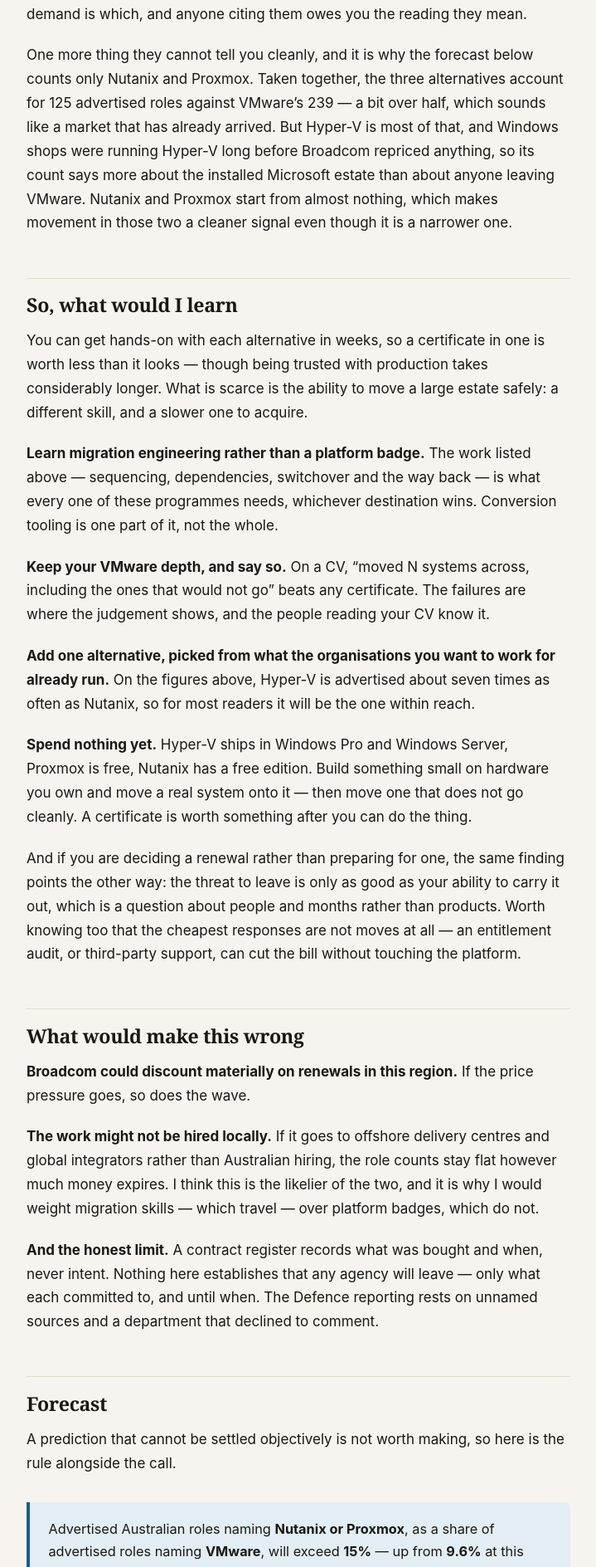
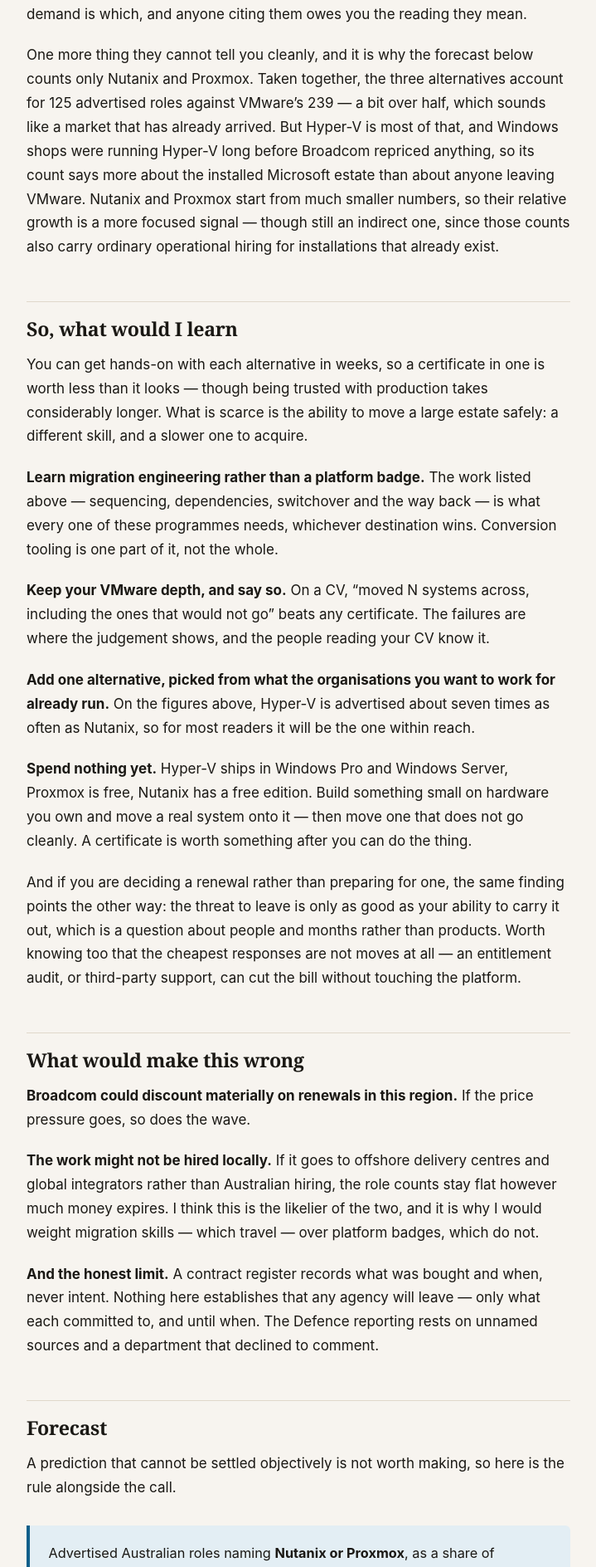
Before and after one commit to prathish-ks/prathish-ks.github.io, a Jekyll site: the page built from _posts/2026-11-02-learn-the-migration.md, in a window 1280 px wide. Shown: the part 3540-5428 px from the top of the page at 83% size, without its empty margins (280-999 px from the left). Built offline with Jekyll 4.4.1, drawn with Linux system fonts in a browser that asks for light colours.

Commit message:
Review fixes: narrow-phone labels, hiring-signal wording, stale comment
Measured the four-column chart at 320, 375 and 390px. Only at 320 did a
label wrap — 'Proxmox' alone, in a 54px column. Smaller type below 360px
rather than a fallback to horizontal bars: all four names now sit on one
line at 320px, and nothing scrolls at any width.

'A cleaner signal' overstated the Nutanix and Proxmox counts, which also
carry ordinary operational hiring for existing installations. Now 'a
more focused signal — though still an indirect one', with the reason
stated.

The CSS comment still described the scrolling solution the column chart
replaced. Corrected.

```diff
--- a/_posts/2026-11-02-learn-the-migration.md
+++ b/_posts/2026-11-02-learn-the-migration.md
@@ -174,8 +174,9 @@ and Proxmox. Taken together, the three alternatives account for 125 advertised r
 VMware's 239 — a bit over half, which sounds like a market that has already arrived. But Hyper-V
 is most of that, and Windows shops were running Hyper-V long before Broadcom repriced anything, so
 its count says more about the installed Microsoft estate than about anyone leaving VMware. Nutanix
-and Proxmox start from almost nothing, which makes movement in those two a cleaner signal even
-though it is a narrower one.
+and Proxmox start from much smaller numbers, so their relative growth is a more focused signal —
+though still an indirect one, since those counts also carry ordinary operational hiring for
+installations that already exist.
 
 ## So, what would I learn
 
--- a/assets/css/site.css
+++ b/assets/css/site.css
@@ -75,11 +75,11 @@ figure { margin: 2.4rem 0; padding: 1.4rem 1.3rem 1rem; background: var(--surfac
 /* Charts must not shrink into illegibility.
    The SVGs use a 640-unit viewBox and scale with the column. At a 320px
    viewport that put the smallest label at 4.4px against 19.2px body text —
-   present, labelled, and unreadable. Below 560px the figure scrolls instead,
-   which keeps every label at 10px or more. Scrolling a chart is a worse
-   experience than reading one and a far better one than squinting at it;
-   each chart also carries its full data in an aria-label for anyone who
-   cannot or would rather not. */
+   present, labelled, and unreadable. An earlier attempt kept the SVG and let
+   the figure scroll, which reached 10.1px and was still half the size of the
+   prose beside it. So below 640px the SVG is replaced rather than shrunk, by
+   the column chart below: ordinary HTML text at 15.2px, no scrolling, and
+   generated from the same spec as the SVG so the two cannot disagree. */
 .chart-mobile { display: none; }
 .cm-title { font-size: 1.02rem; font-weight: 600; margin: 0 0 0.15rem; line-height: 1.3; }
 .cm-sub { font-size: 0.84rem; color: var(--muted); margin: 0 0 1rem; }
@@ -102,6 +102,13 @@ figure svg { display: block; width: 100%; height: auto; }
 @media (max-width: 640px) {
   figure > svg { display: none; }
   .chart-mobile { display: block; }
+}
+/* At 320px the columns are 54px and 'Proxmox' wraps to a second line while the
+   other three do not, which reads as a wonky chart rather than a long word.
+   Smaller type on the narrowest phones, rather than a different layout. */
+@media (max-width: 359px) {
+  .cm-name { font-size: 0.8rem; }
+  .cm-cols { gap: 0.45rem; }
 }
 figcaption { font-size: 0.82rem; color: var(--muted); margin-top: 0.9rem; padding-top: 0.8rem; border-top: 1px solid var(--line); }
 
```
